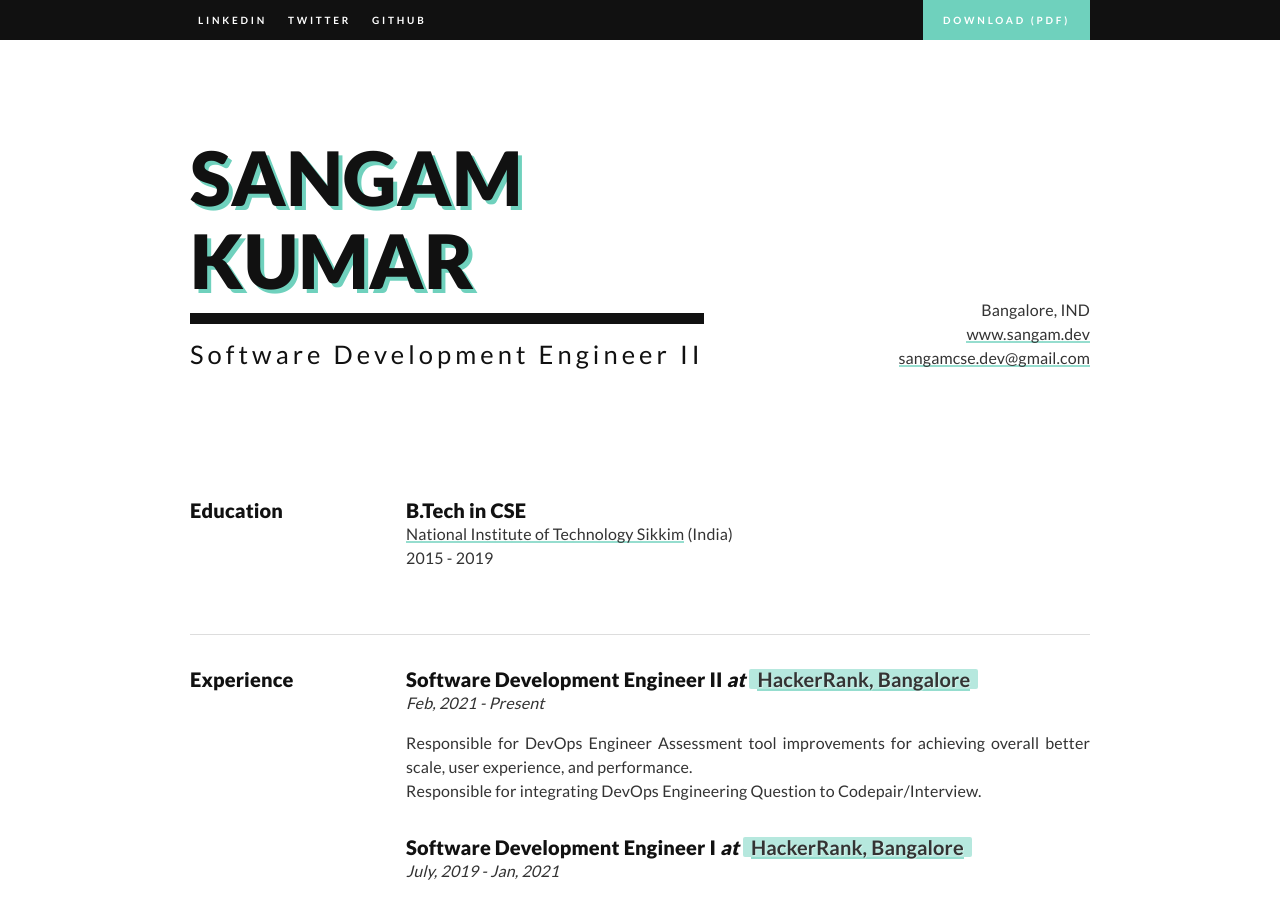
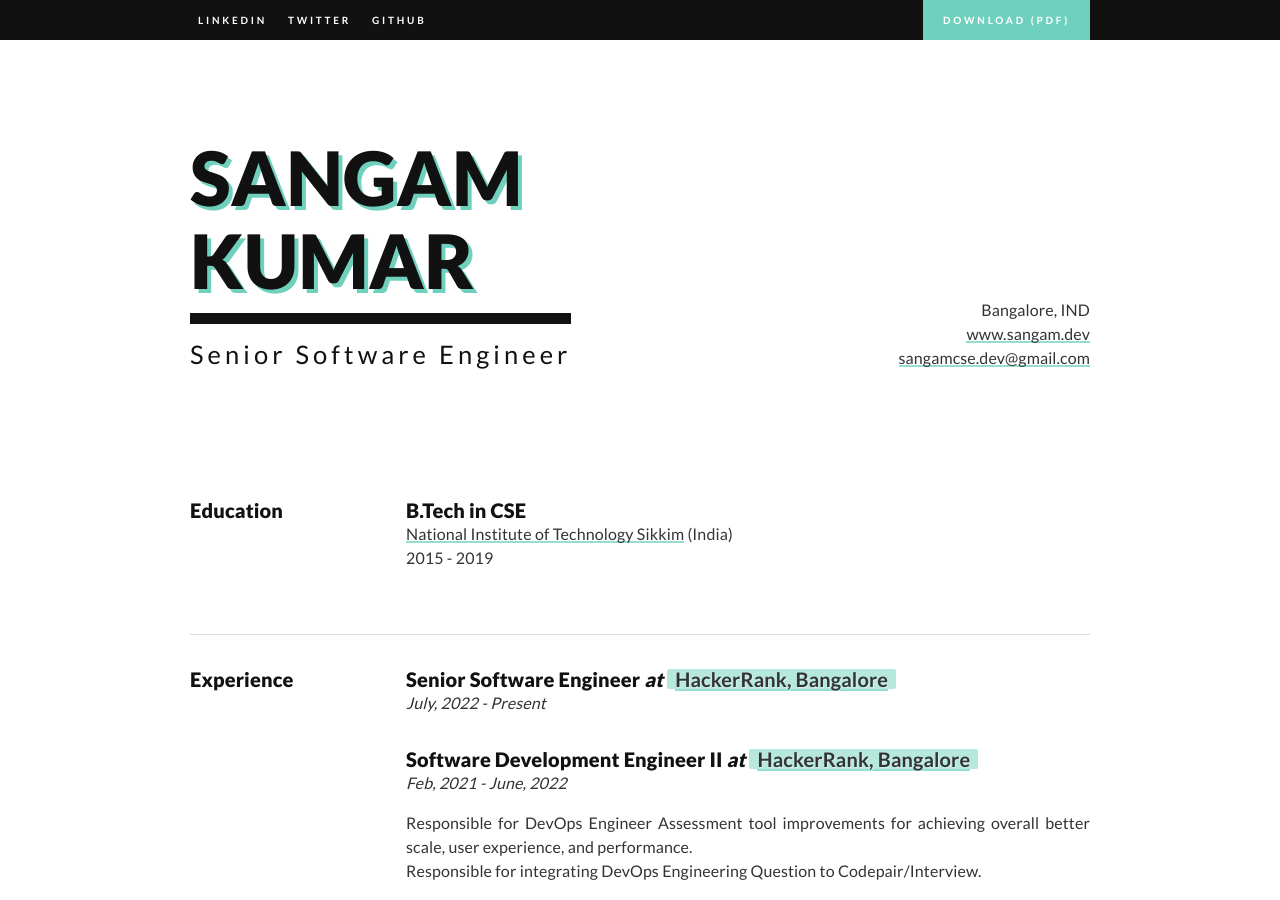
Before and after one commit to sangamcse/resume, a Jekyll site: the page built from index.html, in a window 1280 px wide and 900 px high. Built offline with Jekyll 4.4.1, drawn with Linux system fonts in a browser that asks for light colours.

Commit message:
Some bugs fixed
Signed-off-by: Sangam Kumar <sangamcse.dev@gmail.com>

```diff
--- a/_data/experiences.yml
+++ b/_data/experiences.yml
@@ -1,7 +1,12 @@
 # Experiences
+- title: Senior Software Engineer
+  location: <a class="u-link" target="_blank" href="https://www.hackerrank.com/">HackerRank, Bangalore</a>
+  duration: July, 2022 - Present
+  description:
+
 - title: Software Development Engineer II
   location: <a class="u-link" target="_blank" href="https://www.hackerrank.com/">HackerRank, Bangalore</a>
-  duration: Feb, 2021 - Present
+  duration: Feb, 2021 - June, 2022
   description: Responsible for DevOps Engineer Assessment tool improvements for achieving overall better scale, user experience, and performance.<br />Responsible for integrating DevOps Engineering Question to Codepair/Interview.
 
 - title: Software Development Engineer I
--- a/_includes/title.html
+++ b/_includes/title.html
@@ -6,7 +6,7 @@
           Sangam<br />
           Kumar
         </span>
-        <span class="Title-sub">Software Development Engineer II</span>
+        <span class="Title-sub">Senior Software Engineer</span>
       </h1>
     </a>
   </div>
```
Also changed, not shown: 2 other files.
